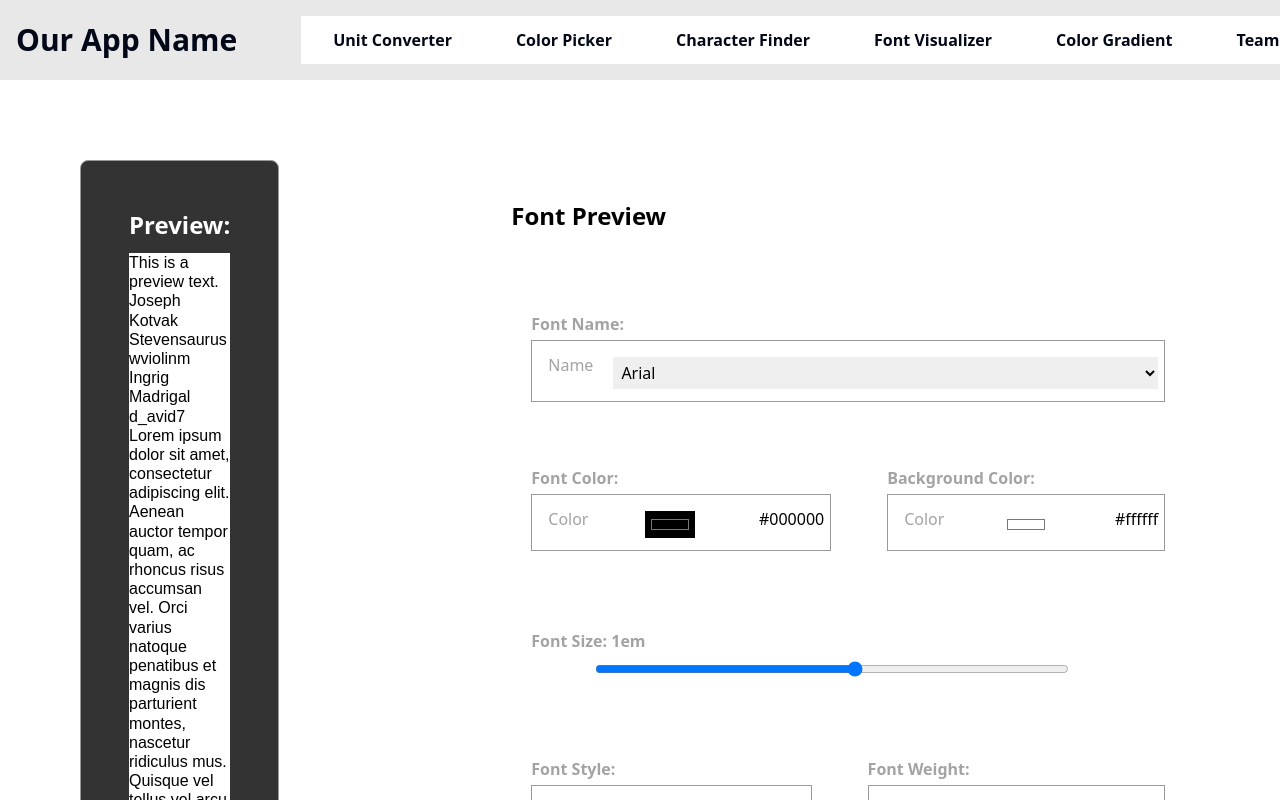
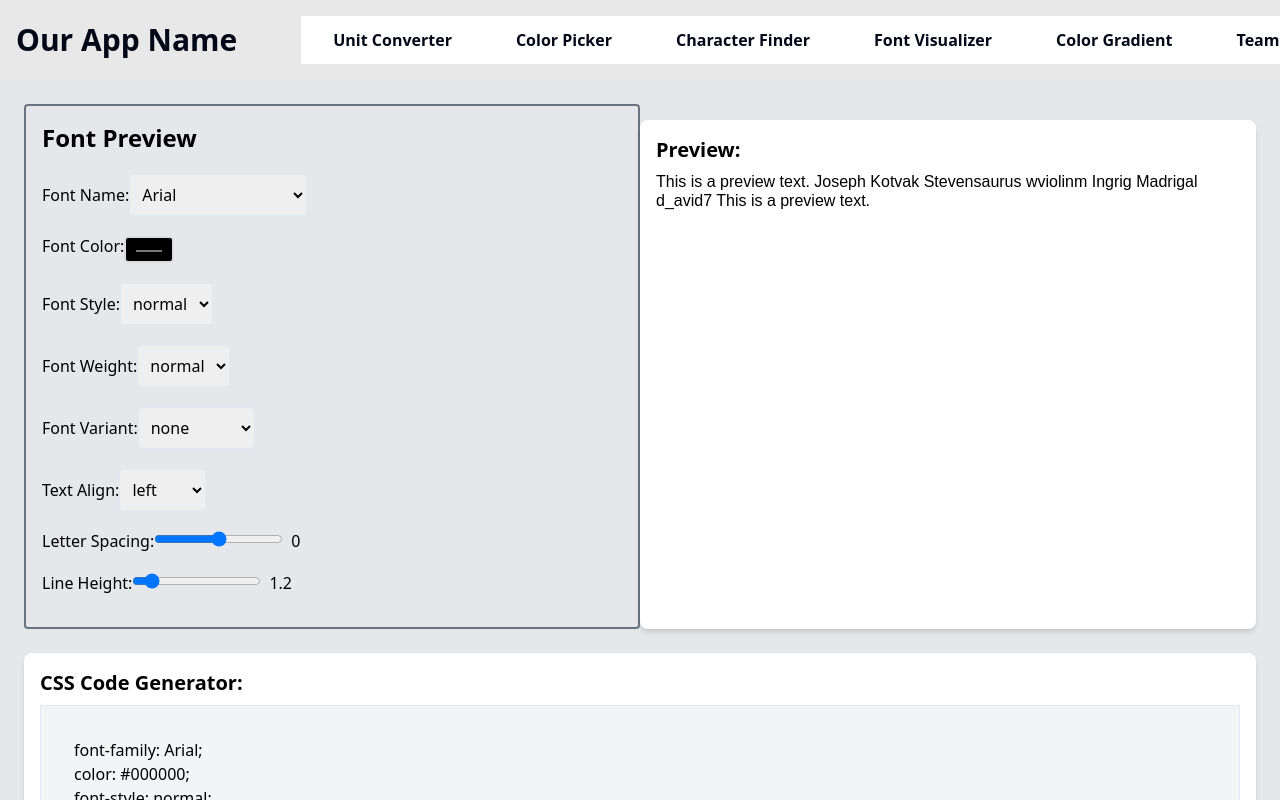
Before and after one commit to chingu-voyages/devex.tools, a React (Vite) app in the folder fetools-app/: page /font-visualizer in a window 1280 px wide. Shown: the top 800 px of the page. Built offline with nearby package versions, Linux system fonts and the light colour scheme.

Commit message:
copied files from the dev branch

```diff
--- a/fetools-app/src/components/CodeBlock.jsx
+++ b/fetools-app/src/components/CodeBlock.jsx
@@ -1,3 +1,4 @@
+import React from "react";
 import CopyButton from "./CopyButton";
 
 function CodeBlock({ title, code, unit }) {
--- a/fetools-app/src/components/PageLayout/MobileMenu.jsx
+++ b/fetools-app/src/components/PageLayout/MobileMenu.jsx
@@ -73,7 +73,6 @@ return(
                     p-5 cursor-pointer
                     ">Team</Link>
                 </li>
-
             </ul>
         </nav>
     </div>
--- a/fetools-app/src/pages/FontVisualizer.jsx
+++ b/fetools-app/src/pages/FontVisualizer.jsx
@@ -1,7 +1,4 @@
 import React, { useState } from "react";
-import CSSCodeGenerator from "../components/FontVisualizer/CSSCodeGenerator";
-import FontPreview from "../components/FontVisualizer/FontPreview";
-import Preview from "../components/FontVisualizer/Preview";
 
 const FontVisualizer = () => {
   const [font, setFont] = useState({
@@ -13,10 +10,22 @@ const FontVisualizer = () => {
     textAlign: "left",
     letterSpacing: 0,
     lineHeight: 1.2,
-    fontSize: 1,
   });
 
-  const [backgroundColor, setBackgroundColor] = useState("#ffffff");
+  const fontFamilies = [
+    "Arial",
+    "Sans-serif",
+    "Courier New",
+    "Times New Roman",
+    "Verdana",
+    "Georgia",
+    "Impact",
+  ];
+
+  const fontStyles = ["normal", "italic"];
+  const fontWeights = ["normal", "bold", "bolder", "lighter"];
+  const textTransformations = ["none", "capitalize", "uppercase", "lowercase"];
+  const textAligns = ["left", "center", "right"];
 
   const handleFontChange = (property, value) => {
     setFont((prevFont) => ({
@@ -27,14 +36,6 @@ const FontVisualizer = () => {
 
   const handleColorChange = (e) => {
     handleFontChange("color", e.target.value);
-  };
-
-  const handleBackgroundColorChange = (e) => {
-    setBackgroundColor(e.target.value);
-  };
-
-  const handleFontSizeChange = (value) => {
-    handleFontChange("fontSize", value);
   };
 
   const handleLetterSpacingChange = (e) => {
@@ -49,14 +50,12 @@ const FontVisualizer = () => {
     return {
       fontFamily: font.name,
       color: font.color,
-      backgroundColor: backgroundColor,
       fontStyle: font.style,
       fontWeight: font.weight,
       textTransform: font.textTransform,
       textAlign: font.textAlign,
       letterSpacing: font.letterSpacing,
       lineHeight: font.lineHeight,
-      fontSize: `${font.fontSize}em`,
     };
   };
 
@@ -73,36 +72,167 @@ const FontVisualizer = () => {
     return `
       font-family: ${font.name};
       color: ${font.color};
-      background-color: ${backgroundColor};
       font-style: ${font.style};
       font-weight: ${font.weight};
       text-transform: ${font.textTransform};
       text-align: ${font.textAlign};
       letter-spacing: ${font.letterSpacing};
       line-height: ${font.lineHeight};
-      font-size: ${font.fontSize}em;
     `;
   };
 
   return (
-    <main className="flex p-20 flex-col items-start gap-10 self-stretch">
-      <div className="flex items-start gap-48 self-stretch">
-        <Preview generateFontStyles={generateFontStyles} />
-        <FontPreview
-          font={font}
-          backgroundColor={backgroundColor}
-          handleFontChange={handleFontChange}
-          handleColorChange={handleColorChange}
-          handleBackgroundColorChange={handleBackgroundColorChange}
-          handleLetterSpacingChange={handleLetterSpacingChange}
-          handleLineHeightChange={handleLineHeightChange}
-          handleFontSizeChange={handleFontSizeChange}
-        />
+    <main>
+    <div className="font-preview-container bg-gray-200 p-6 text-black">
+      <div className="flex flex-wrap">
+        <div className="font-preview w-full md:w-1/2 pr-0 md:pr-4 border border-gray-500 border-2 rounded p-4">
+          <h1 className="text-2xl font-bold mb-4">Font Preview</h1>
+          <label className="block mb-4">
+            Font Name:
+            <select
+              value={font.name}
+              onChange={(e) => handleFontChange("name", e.target.value)}
+              className="mt-1 p-2 border rounded"
+            >
+              {fontFamilies.map((family) => (
+                <option key={family} value={family}>
+                  {family}
+                </option>
+              ))}
+            </select>
+          </label>
+
+          <label className="block mb-4 text-black">
+            Font Color:
+            <input
+              type="color"
+              value={font.color}
+              onChange={handleColorChange}
+              className="mt-1 p-2 border rounded"
+              id="fontColor"
+              name="fontColor"
+              style={{ backgroundColor: font.color, border: "2px solid #ddd" }}
+            />
+          </label>
+
+          <label className="block mb-4 text-black">
+            Font Style:
+            <select
+              value={font.style}
+              onChange={(e) => handleFontChange("style", e.target.value)}
+              className="mt-1 p-2 border rounded"
+            >
+              {fontStyles.map((style) => (
+                <option key={style} value={style}>
+                  {style}
+                </option>
+              ))}
+            </select>
+          </label>
+
+          <label className="block mb-4 text-black">
+            Font Weight:
+            <select
+              value={font.weight}
+              onChange={(e) => handleFontChange("weight", e.target.value)}
+              className="mt-1 p-2 border rounded"
+            >
+              {fontWeights.map((weight) => (
+                <option key={weight} value={weight}>
+                  {weight}
+                </option>
+              ))}
+            </select>
+          </label>
+
+          <label className="block mb-4 text-black">
+            Font Variant:
+            <select
+              value={font.textTransform}
+              onChange={(e) => handleFontChange("textTransform", e.target.value)}
+              className="mt-1 p-2 border rounded"
+            >
+              {textTransformations.map((variant) => (
+                <option key={variant} value={variant}>
+                  {variant}
+                </option>
+              ))}
+            </select>
+          </label>
+
+          <label className="block mb-4 text-black">
+            Text Align:
+            <select
+              value={font.textAlign}
+              onChange={(e) => handleFontChange("textAlign", e.target.value)}
+              className="mt-1 p-2 border rounded"
+            >
+              {textAligns.map((align) => (
+                <option key={align} value={align}>
+                  {align}
+                </option>
+              ))}
+            </select>
+          </label>
+
+          <label className="block mb-4 text-black">
+            Letter Spacing:
+            <input
+              type="range"
+              value={String(parseInt(font.letterSpacing))}
+              min={-10}
+              max={10}
+              step={1}
+              onChange={handleLetterSpacingChange}
+              className="mt-1"
+            />
+            <span className="ml-2">{font.letterSpacing}</span>
+          </label>
+
+          <label className="block mb-4 text-black">
+            Line Height:
+            <input
+              type="range"
+              value={String(parseInt(font.lineHeight))}
+              min={0}
+              max={10}
+              step={0.1}
+              onChange={handleLineHeightChange}
+              className="mt-1"
+            />
+            <span className="ml-2">{font.lineHeight}</span>
+          </label>
+        </div>
+        <div className="preview-container bg-white p-4 rounded-lg shadow-md mt-4 w-full md:w-1/2">
+          <h2 className="text-xl font-bold mb-2 text-black">Preview:</h2>
+          <p
+            style={generateFontStyles()}
+            className="font-preview-text text-black"
+          >
+            This is a preview text. Joseph Kotvak Stevensaurus wviolinm Ingrig
+            Madrigal d_avid7 This is a preview text.
+          </p>
+        </div>
+        <div
+          className="css-code-generator mt-6 bg-white p-4 rounded-lg shadow-md w-full md:w-1/2"
+          style={{ width: "100%" }}
+        >
+          <h2 className="text-xl font-bold mb-2">CSS Code Generator:</h2>
+          <textarea
+            value={generateCssCode()}
+            readOnly
+            className="border p-2 w-full bg-gray-100 text-black"
+            style={{ height: "200px" }}
+          />
+          <button
+            onClick={handleCopyClick}
+            className="mt-4 bg-blue-500 text-white p-2 rounded hover:bg-blue-600 cursor-pointer"
+          >
+            Copy
+          </button>
+        </div>
       </div>
-      <CSSCodeGenerator
-        generateCssCode={generateCssCode}
-        handleCopyIcon={handleCopyClick}
-      />
+    </div>
     </main>
   );
 };
--- a/fetools-app/src/pages/ShadowGenerator.jsx
+++ b/fetools-app/src/pages/ShadowGenerator.jsx
@@ -2,6 +2,7 @@ import ToolHeading from "../components/ToolsLayout/ToolHeading";
 import ToolHeaderSection from "../components/ToolsLayout/ToolHeaderSection";
 import OptionsBox from "../components/ShadowGeneratorComponents/OptionsBox";
 import CodeBlock from "../components/CodeBlock";
+import GoDeeper from "../components/ToolsLayout/GoDeeper";
 import { useState, useRef, useEffect } from "react";
 import tinycolor from "tinycolor2";
 
@@ -79,7 +80,10 @@ const ShadowGenerator = () => {
       </section>
 
       <section className="lg:mx-48">
-        <CodeBlock title="Code" code={"box-shadow:" + currentStyle} />
+        <CodeBlock title="Code" code={"box-shadow"} unit={currentStyle} />
+
+
+
       </section>
     </>
   );
```
